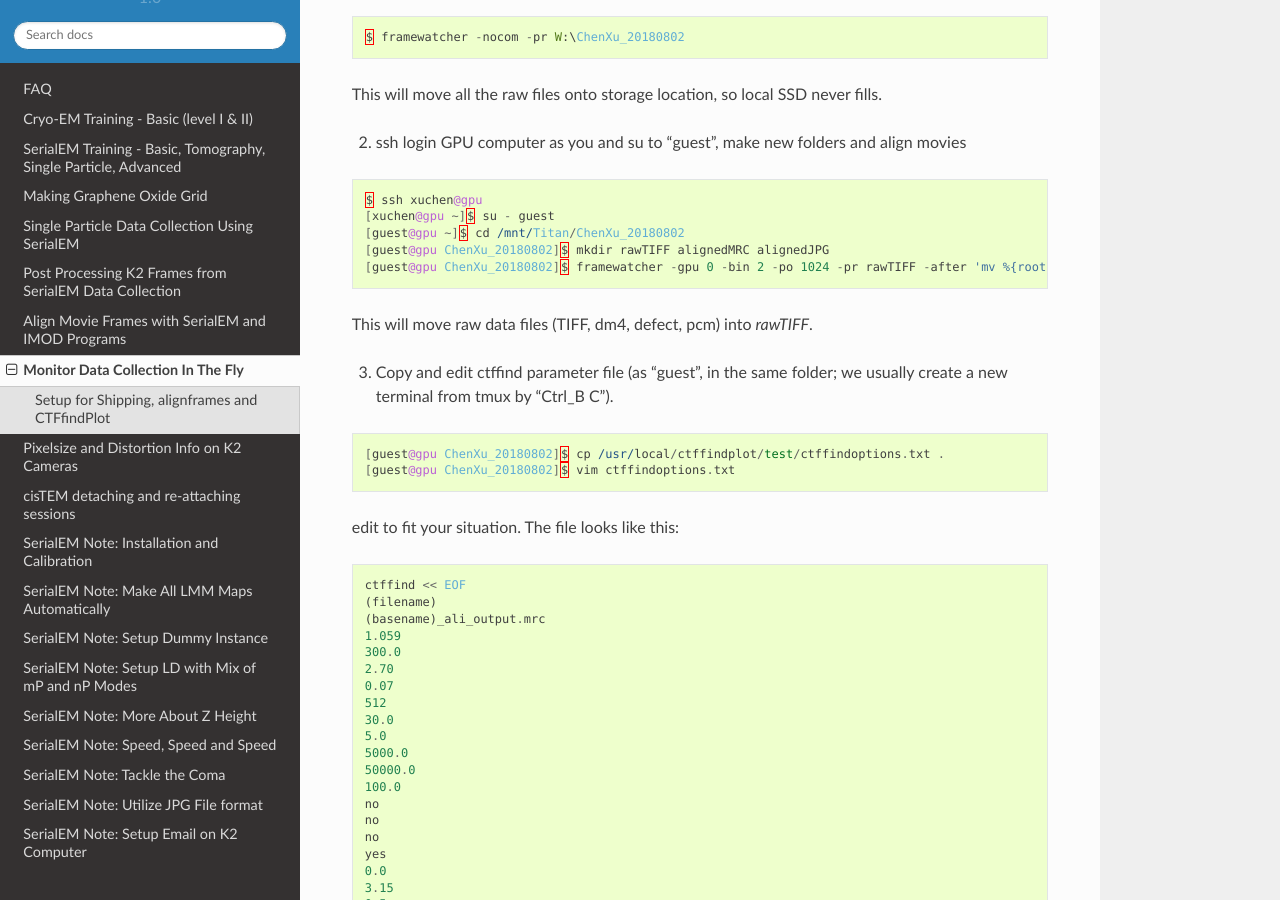
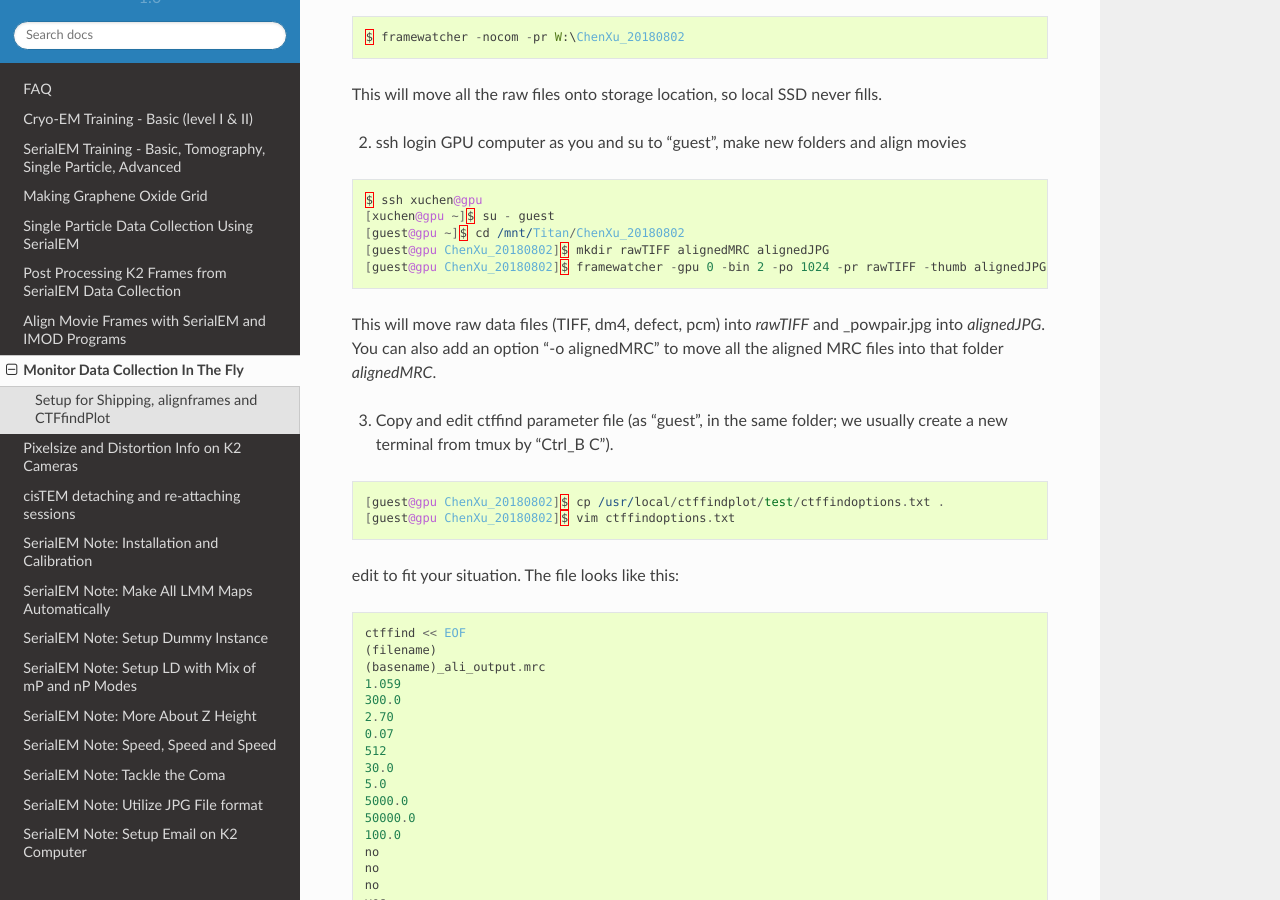
Before and after one commit to xuchen66/sphinx-emdocs, a Sphinx documentation site: the page built from source/monitor-data-collection-in-the-fly.rst, in a window 1280 px wide and 900 px high, scrolled down 916 px. Built offline with Sphinx 7.4.7 and the Read the Docs theme 2.0.0, drawn with Linux system fonts in a browser that asks for light colours; pages that are not in the unit, such as notebooks, are missing from menus.

Commit message:
Update monitor-data-collection-in-the-fly.rst

```diff
--- a/source/monitor-data-collection-in-the-fly.rst
+++ b/source/monitor-data-collection-in-the-fly.rst
@@ -48,9 +48,9 @@ This will move all the raw files onto storage location, so local SSD never fills
    [xuchen@gpu ~]$ su - guest
    [guest@gpu ~]$ cd /mnt/Titan/ChenXu_20180802
    [guest@gpu ChenXu_20180802]$ mkdir rawTIFF alignedMRC alignedJPG
-   [guest@gpu ChenXu_20180802]$ framewatcher -gpu 0 -bin 2 -po 1024 -pr rawTIFF -after 'mv %{rootName}_powpair.jpg alignedJPG' -dtotal 46.5
+   [guest@gpu ChenXu_20180802]$ framewatcher -gpu 0 -bin 2 -po 1024 -pr rawTIFF -thumb alignedJPG -dtotal 46.5
 
-This will move raw data files (TIFF, dm4, defect, pcm) into *rawTIFF*.
+This will move raw data files (TIFF, dm4, defect, pcm) into *rawTIFF* and _powpair.jpg into *alignedJPG*. You can also add an option "-o alignedMRC" to move all the aligned MRC files into that folder *alignedMRC*.
 
 3. Copy and edit ctffind parameter file (as "guest", in the same folder; we usually create a new terminal from tmux by "Ctrl_B C").
 
```
